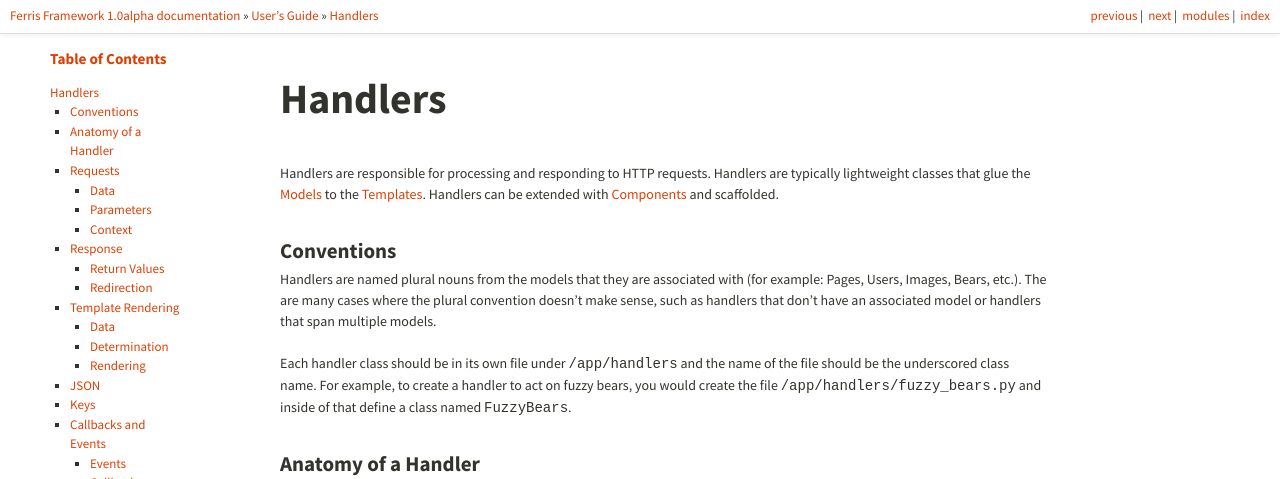
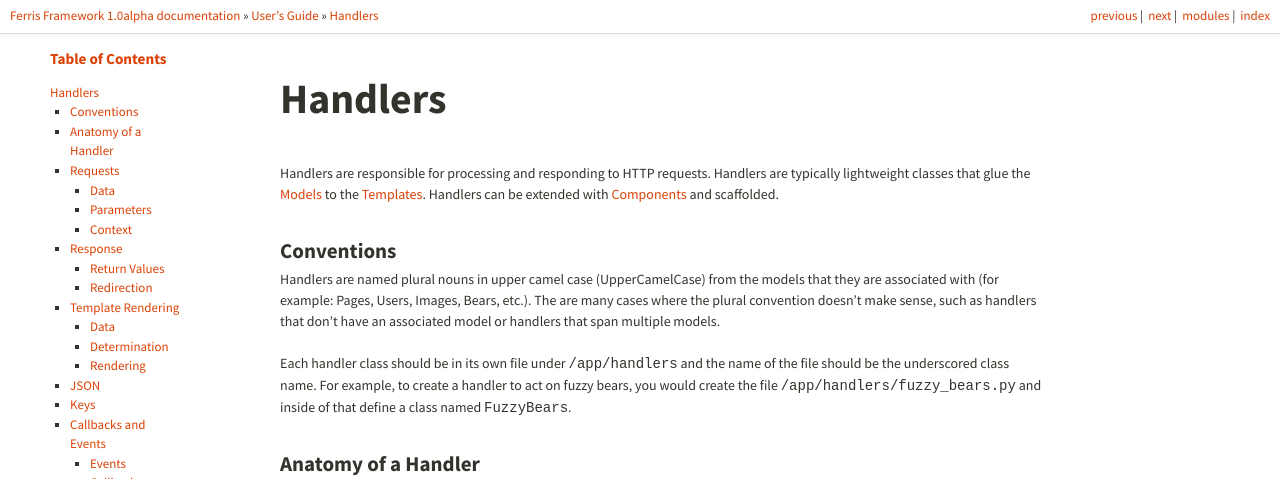
Before and after one commit to yowmamasita/Ferris2, a Sphinx documentation site: the page built from docs/users_guide/handlers.rst, in a window 1280 px wide and 900 px high, cut to the strip 0-479 px from the top of the window. Built offline with Sphinx 7.4.7, drawn with Linux system fonts in a browser that asks for light colours; some of the changed text lies outside the part shown.

Commit message:
Fixing typos in the docs

```diff
--- a/docs/users_guide/handlers.rst
+++ b/docs/users_guide/handlers.rst
@@ -8,7 +8,7 @@
 Conventions
 -----------
 
-Handlers are named plural nouns from the models that they are associated with (for example: Pages, Users, Images, Bears, etc.). The are many cases where the plural convention doesn't make sense, such as handlers that don't have an associated model or handlers that span multiple models.
+Handlers are named plural nouns in upper camel case (UpperCamelCase) from the models that they are associated with (for example: Pages, Users, Images, Bears, etc.). The are many cases where the plural convention doesn't make sense, such as handlers that don't have an associated model or handlers that span multiple models.
 
 Each handler class should be in its own file under ``/app/handlers`` and the name of the file should be the underscored class name. For example, to create a handler to act on fuzzy bears, you would create the file ``/app/handlers/fuzzy_bears.py`` and inside of that define a class named ``FuzzyBears``.
 
--- a/docs/users_guide/routing.rst
+++ b/docs/users_guide/routing.rst
@@ -116,7 +116,7 @@
 
 There is a standard way to generate URLs to actions across the application:
 
-.. automethod:: ferris.core.handler.Handler.uri
+.. automethod:: ferris.core.handler.Handler.uri(route_name = None, prefix = <sentinel>, handler = <sentinel>, action = <sentinel>, _pass_all = False, _full = False, *args, **kwargs)
 
 Attempting to generate a URL to an action that doesn't exist will result in an exception.
 
--- a/docs/users_guide/templates.rst
+++ b/docs/users_guide/templates.rst
@@ -13,7 +13,7 @@
 
 * *Templates* (or views) are used by :doc:handlers to display the result of actions.
 * *Layouts* are used by templates to provide boilerplate code, templates inherit from layouts.
-* *Elements* are small pieces of templates that are including to reduce code duplication.
+* *Elements* are small pieces of templates that are included to reduce code duplication.
 * *Macros* are files that contain macros (reusable functions) and pieces of with more complex objects.
 * *Themes* are a collection of templates, macros, layouts, and elements that can override those in the default theme.
 
```
Also changed, not shown: other parts of docs/users_guide/handlers.rst (+1 -1 lines), 1 other file.
